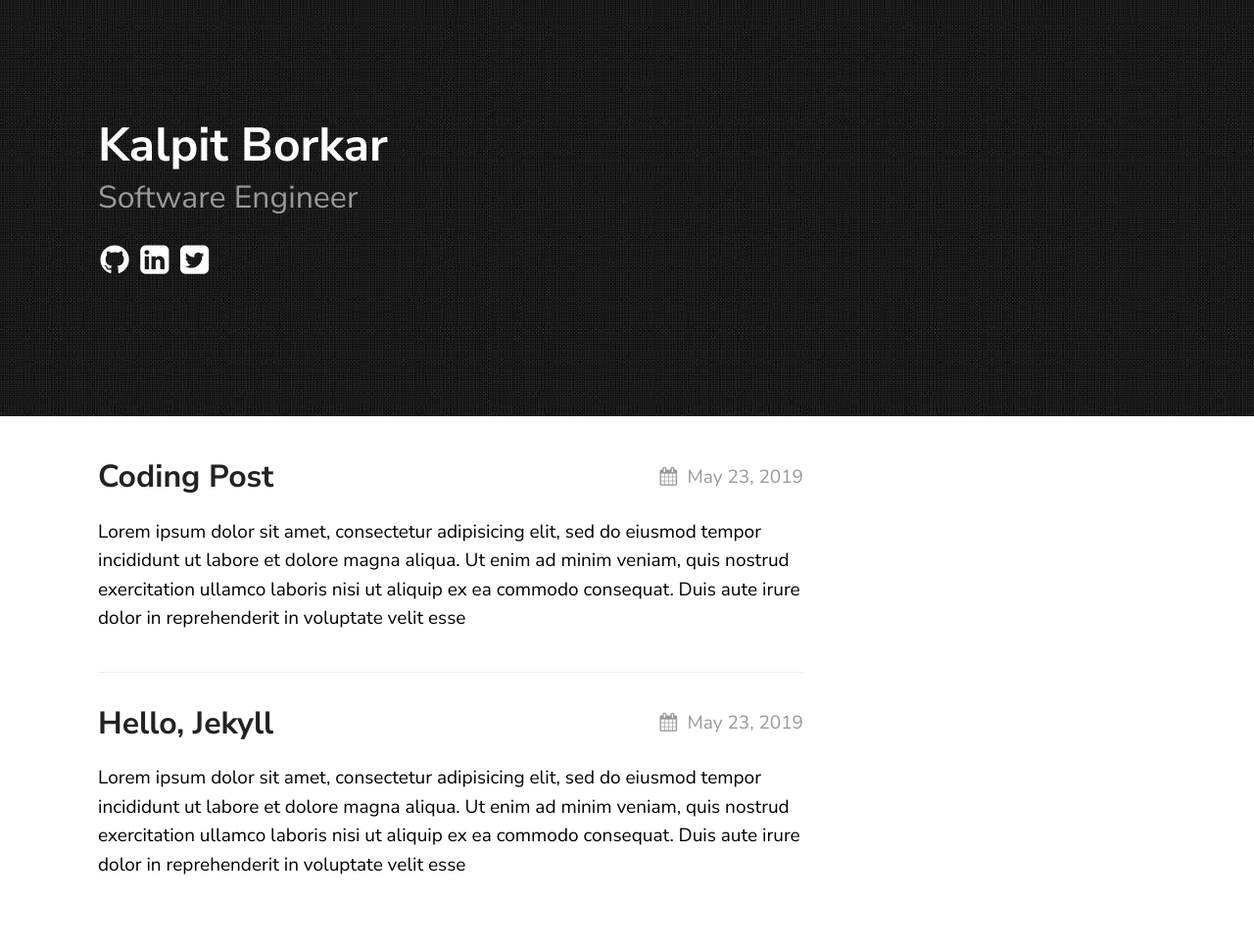
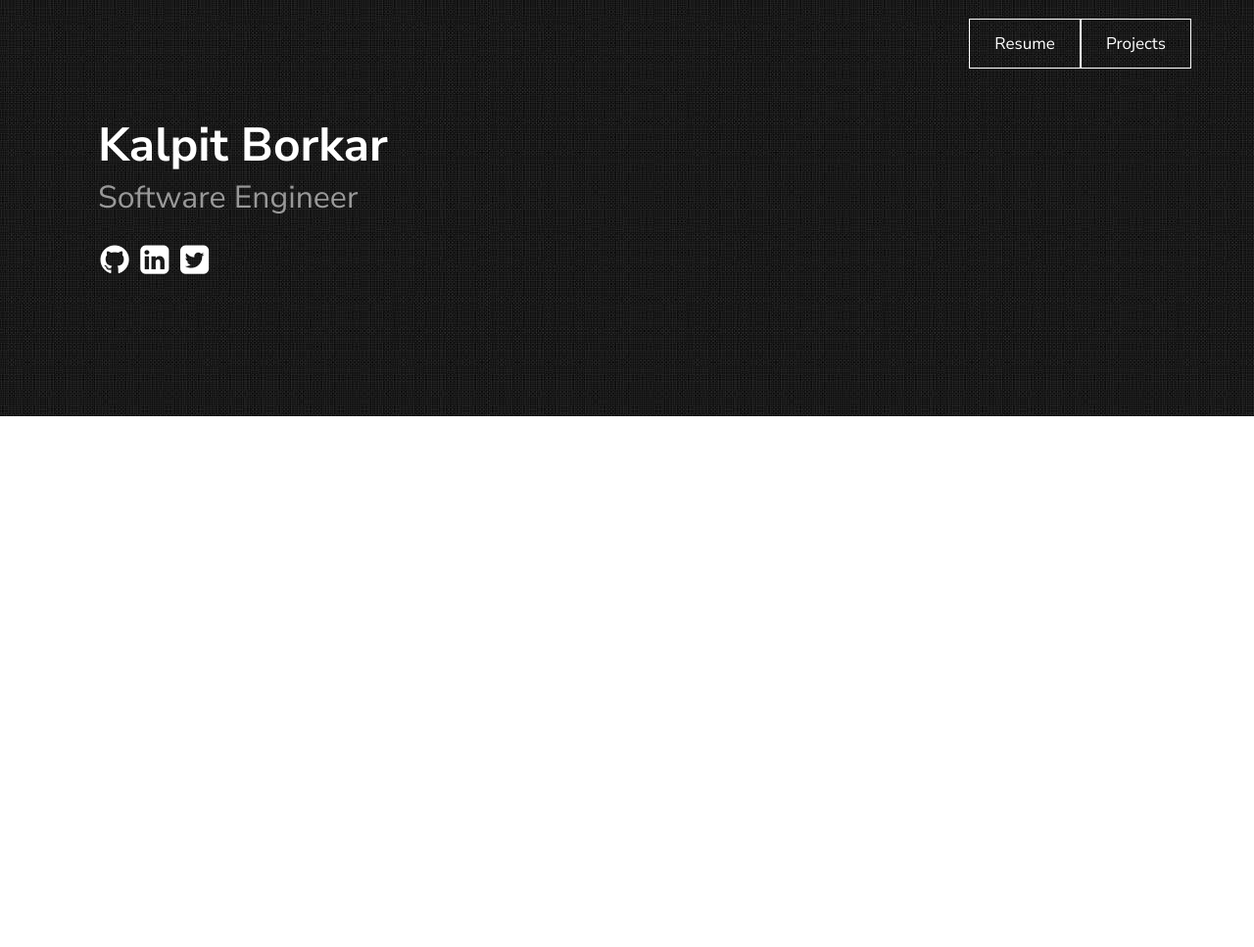
Before and after one commit to kalpitborkar/kalpitborkar.github.io_2, a Jekyll site: the page built from index.md, in a window 1280 px wide. Shown: the whole page at 98% size. Built offline with Jekyll 4.4.1, drawn with Linux system fonts in a browser that asks for light colours; after the commit the page ends 900 px from its top, so only the background shows below that.

Commit message:
Add nav and remove posts

````diff
--- a/_config.yml
+++ b/_config.yml
@@ -20,6 +20,12 @@ texture:
   style: black
   showNav: true
   showPicker: false
+  navigation:
+    - title: Resume
+      url: "/my-work"
+    - title: Projects
+      url: "https://github.com/kalpitborkar"
+
 
   # generate social links in footer
   social_links:
--- a/_posts/2019-05-23-welcome-to-jekyll.markdown
+++ /dev/null
@@ -1,14 +0,0 @@
----
-layout: post
-title:  "Hello, Jekyll"
-date:   2019-05-23 21:03:36 +0530
----
-Lorem ipsum dolor sit amet, consectetur adipisicing elit, sed do eiusmod tempor incididunt ut labore et dolore magna aliqua. Ut enim ad minim veniam, quis nostrud exercitation ullamco laboris nisi ut aliquip ex ea commodo consequat. Duis aute irure dolor in reprehenderit in voluptate velit esse
-
-![texture theme preview](https://images.unsplash.com/photo-1500322969630-a26ab6eb64cc?ixlib=rb-1.2.1&ixid=eyJhcHBfaWQiOjEyMDd9&w=1000&q=80)
-
-Check out the [Jekyll docs][jekyll-docs] for more info on how to get the most out of Jekyll. File all bugs/feature requests at [Jekyll’s GitHub repo][jekyll-gh]. If you have questions, you can ask them on [Jekyll Talk][jekyll-talk].
-
-[jekyll-docs]: https://jekyllrb.com/docs/home
-[jekyll-gh]:   https://github.com/jekyll/jekyll
-[jekyll-talk]: https://talk.jekyllrb.com/
--- a/_posts/2019-06-30-coding-post.markdown
+++ /dev/null
@@ -1,32 +0,0 @@
----
-layout: post
-title:  "Coding Post"
-description: An example post which shows code rendering.
-date:   2019-05-23 21:03:36 +0530
-categories: Javascript NodeJS
----
-Lorem ipsum dolor sit amet, consectetur adipisicing elit, sed do eiusmod tempor incididunt ut labore et dolore magna aliqua. Ut enim ad minim veniam, quis nostrud exercitation ullamco laboris nisi ut aliquip ex ea commodo consequat. Duis aute irure dolor in reprehenderit in voluptate velit esse
-
-```javascript
-const express = require('express')
-const app = express()
-
-app.get('/', function (req, res) {
-  res.send('Hello World')
-})
-
-app.listen(3000)
-```
-
-Lorem ipsum dolor sit amet, consectetur adipisicing elit. Aliquam qui voluptatem excepturi nemo similique atque sapiente aperiam, dolorum deleniti! Esse quam perferendis temporibus nemo at molestias necessitatibus tenetur cupiditate sapiente. Lorem ipsum dolor sit amet, consectetur adipisicing elit. Nihil et voluptatibus non labore officiis assumenda, distinctio perspiciatis blanditiis nesciunt rerum molestias impedit fugiat nulla qui libero minima quasi! Libero, iure.
-
-```scss
-body {
-	font-family: 'Nunito Sans', sans-serif;
-	line-height: 1.5em;
-	margin: 0;
-	-webkit-font-smoothing: antialiased;
-	-moz-osx-font-smoothing: grayscale;
-}
-```
-Lorem ipsum dolor sit amet, consectetur adipisicing elit. Aliquam rerum, ratione impedit necessitatibus facere soluta odio repellat asperiores neque! Sunt iusto quia suscipit amet inventore eum, vel molestiae reiciendis alias.
````
